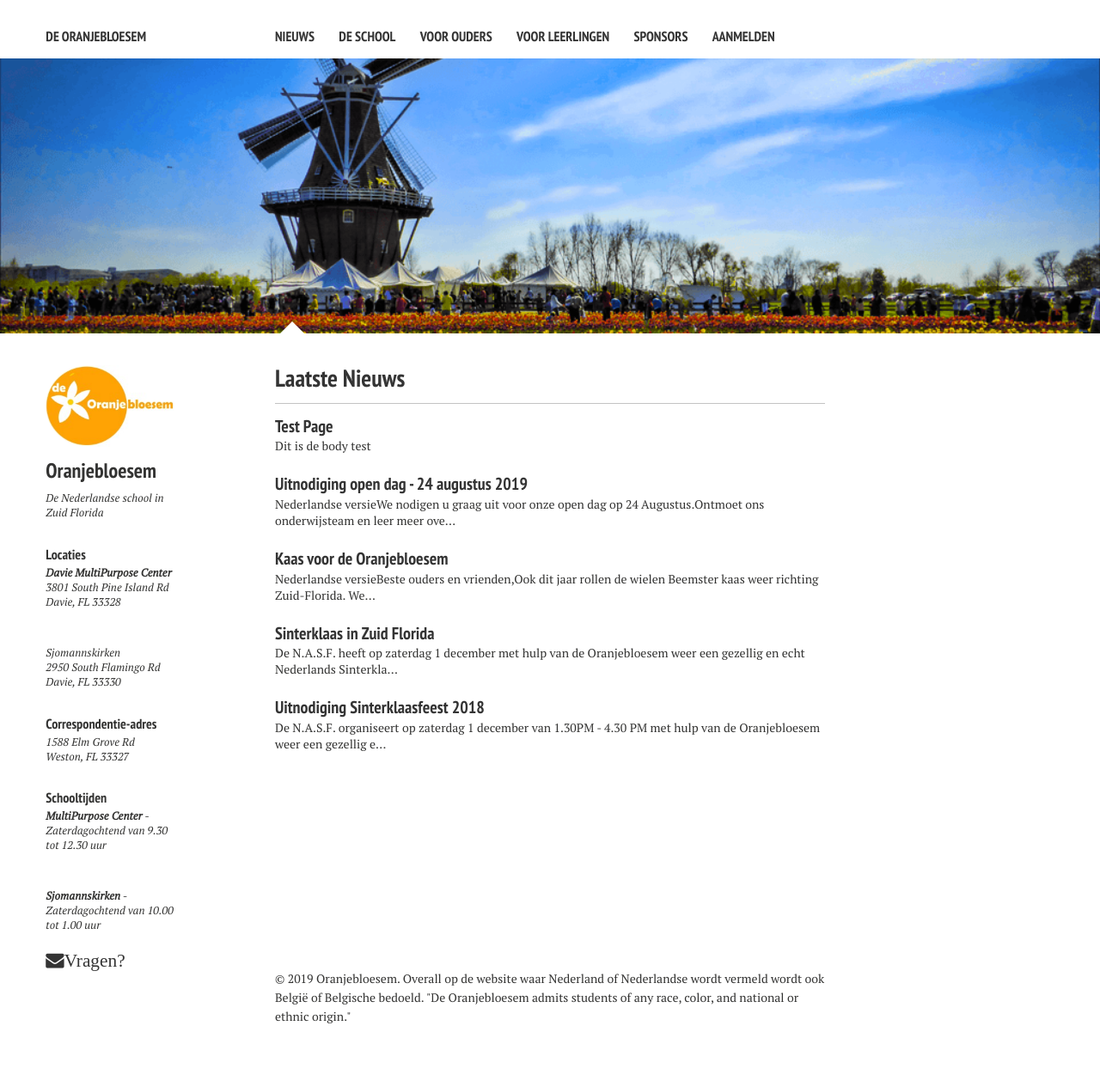
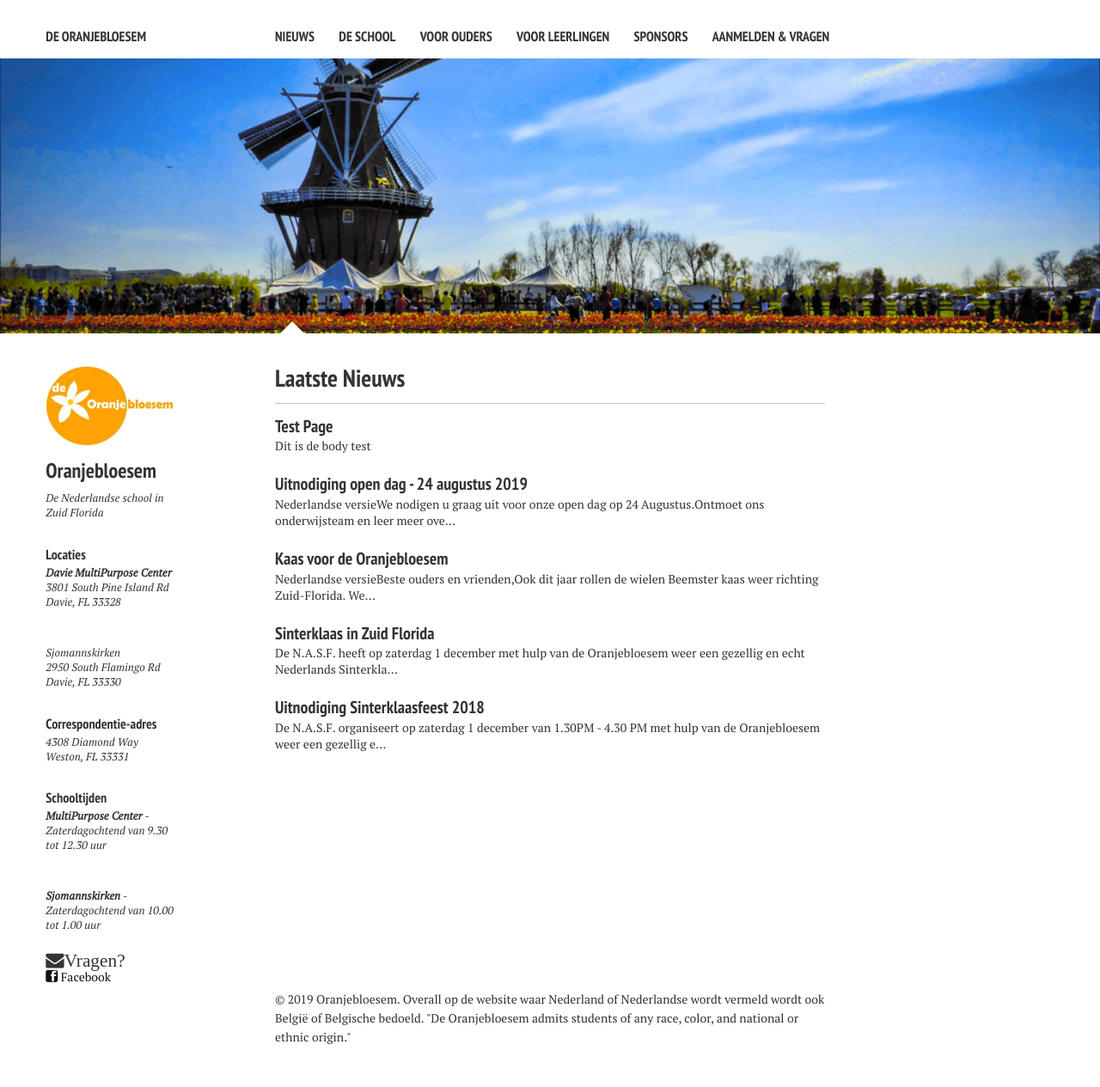
Before and after one commit to martinjacobs/oranjebloesem, a Jekyll site: the page built from index.md, in a window 1280 px wide. Shown: the whole page at 86% size. Built offline with Jekyll 4.4.1, drawn with Linux system fonts in a browser that asks for light colours; nearby versions of some CDN libraries; comment, search, counter and statistics services are not loaded; before the commit the page ends 1241 px from its top, so only the background shows below that.

Commit message:
synched content

```diff
--- a/_config.yml
+++ b/_config.yml
@@ -1,7 +1,8 @@
 title:            De Oranjebloesem
 description:      De Oranjebloesem - De Nederlandse School in Zuid Florida
 # Your site's domain goes here. Leave localhost server or blank when working locally.
-url:              http://www.deoranjebloesem.org
+url:              https://www.deoranjebloesem.org
+
 disqus_shortname:
 
 # Owner/author information
@@ -12,7 +13,7 @@ owner:
   email:          deoranjebloesem@yahoo.com
   # Social networking links are used in author-bio sidebar. Update and remove as you like.
   twitter:
-  facebook:
+  facebook:       de.oranjebloesem
   github:
   stackoverflow:
   linkedin:
@@ -45,7 +46,7 @@ links:
     url: /leerlingen/
   - title: Sponsors
     url: /sponsors/
-  - title: Aanmelden
+  - title: Aanmelden & Vragen
     url: /aanmelden/
 
 mapping:
@@ -69,7 +70,7 @@ kramdown:
   footnote_nr: 1
   entity_output: as_char
   toc_levels: 1..4
-  use_coderay: false
+  enable_coderay: false
 
   coderay:
     coderay_line_numbers:
--- a/_includes/_author-bio.html
+++ b/_includes/_author-bio.html
@@ -19,8 +19,8 @@ Davie, FL 33328</p>
 Davie, FL 33330</p>
 <h5>Correspondentie-adres </h5>
 <p>
-1588 Elm Grove Rd
-Weston, FL 33327
+4308 Diamond Way
+Weston, FL 33331
 </p>
 
 <h5>Schooltijden</h5>
@@ -34,7 +34,7 @@ Weston, FL 33327
 <a href="/aanmelden/index.html" class="fa fa-envelope fa-lg">Vragen?</a>
 
 {% if site.owner.twitter %}<a href="http://twitter.com/{{ site.owner.twitter }}" class="author-social" target="_blank"><i class="icon-twitter"></i> Twitter</a>{% endif %}
-{% if site.owner.facebook %}<a href="http://facebook.com/{{ site.owner.facebook }}" class="author-social" target="_blank"><i class="icon-facebook"></i> Facebook</a>{% endif %}
+{% if site.owner.facebook %}<a href="https://facebook.com/{{ site.owner.facebook }}" class="author-social" target="_blank"><i class="icon-facebook"></i> Facebook</a>{% endif %}
 {% if site.owner.google_plus %}<a href="http://plus.google.com/+{{ site.owner.google_plus }}" class="author-social" target="_blank"><i class="icon-google-plus"></i> Google+</a>{% endif %}
 {% if site.owner.linkedin %}<a href="http://linkedin.com/in/{{ site.owner.linkedin }}" class="author-social" target="_blank"><i class="icon-linkedin"></i> LinkedIn</a>{% endif %}
 {% if site.owner.instagram %}<a href="http://instagram.com/{{ site.owner.instagram }}" class="author-social" target="_blank"><i class="icon-instagram"></i> Instagram</a>{% endif %}
--- a/_includes/_head.html
+++ b/_includes/_head.html
@@ -105,3 +105,19 @@
 <!-- 144x144 (precomposed) for iPad 3rd and 4th generation
 <link rel="apple-touch-icon-precomposed" sizes="144x144" href="/images/apple-touch-icon-144x144-precomposed.png">
 -->
+<link rel="stylesheet" type="text/css" href="//cdnjs.cloudflare.com/ajax/libs/cookieconsent2/3.1.0/cookieconsent.min.css" />
+<script src="//cdnjs.cloudflare.com/ajax/libs/cookieconsent2/3.1.0/cookieconsent.min.js"></script>
+<script>
+window.addEventListener("load", function(){
+window.cookieconsent.initialise({
+  "palette": {
+    "popup": {
+      "background": "#ffc006"
+    },
+    "button": {
+      "background": "#ffa306"
+    }
+  },
+  "theme": "edgeless"
+})});
+</script>
--- a/_layouts/home.html
+++ b/_layouts/home.html
@@ -43,7 +43,8 @@
       <h2 class="link-post"><a href="{{ post.url }}" title="{{ post.title }}">{{ post.title }}</a> <a href="{{ post.link }}" target="_blank" title="{{ post.title }}"><i class="icon-link"></i></h2>
     {% else %}
       <h2><a href="{{ post.url }}" title="{{ post.title }}">{{ post.title }}</a></h2>
-      <p>{% if post.description %}{{ post.description }}{% else %}{{ post.content | strip_html | strip_newlines | truncate: 120 }}{% endif %}</p>
+      <p>{% if post.description %}{{ post.description }}{% endif %}
+	{% if post.introimage %}<img src="{{ post.introimage }}" />{% else %}{{ post.content | strip_html | strip_newlines | truncate: 120 }}{% endif %}</p>
     {% endif %}
   </article>
   {% endfor %}
```
